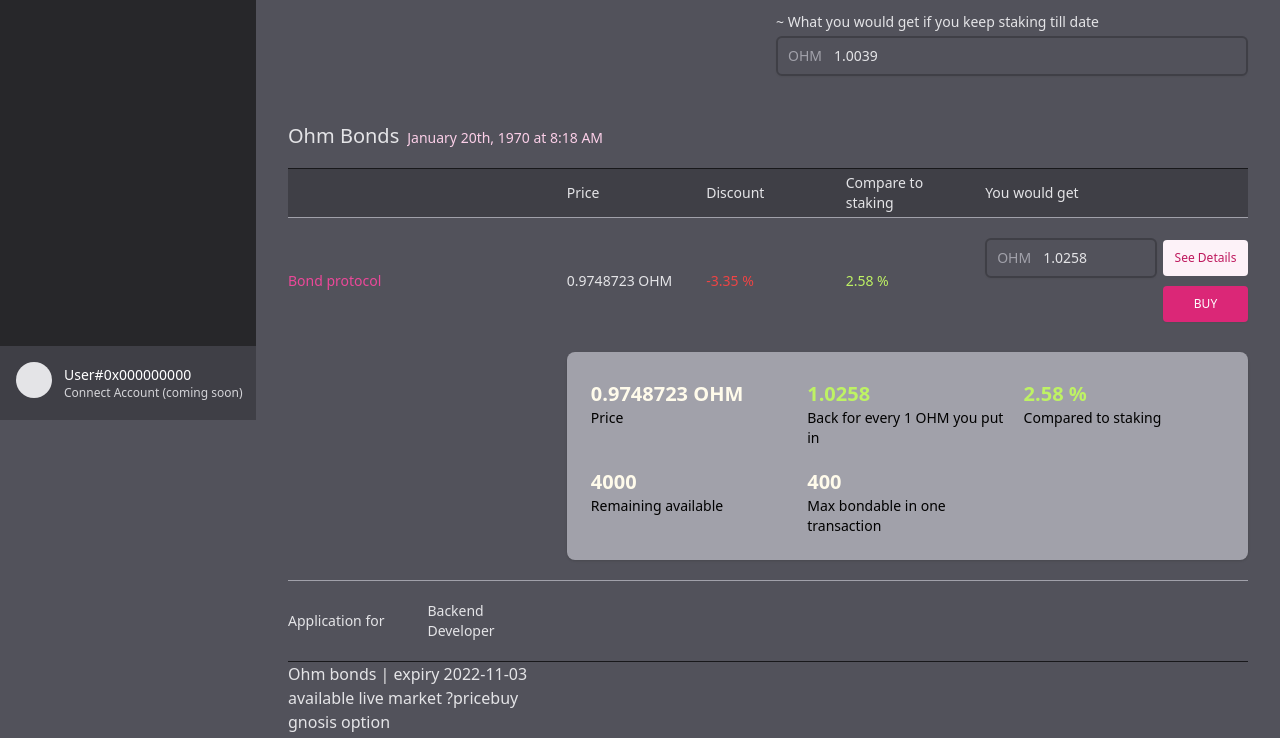
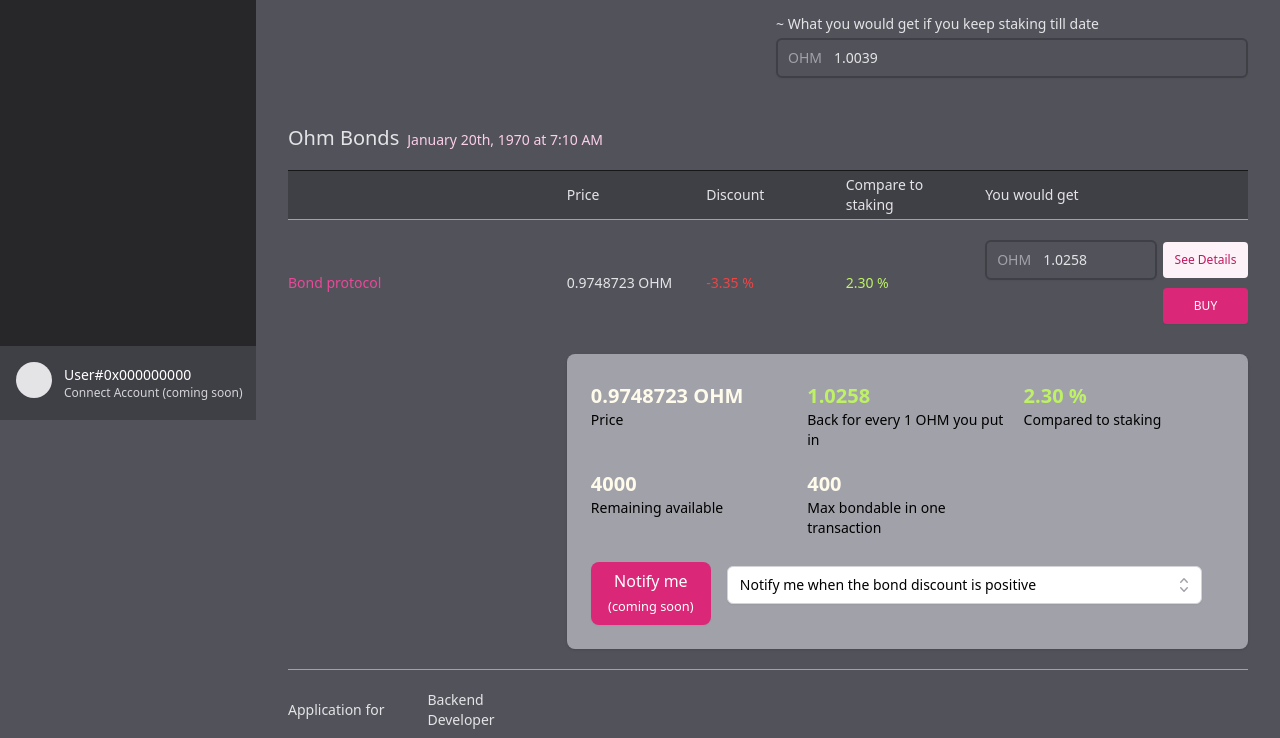
Before and after one commit to laurianek/ohmie-dashboard, a React (Vite) app: page / in a window 1280 px wide. Shown: the part 380-1118 px from the top of the page. Built offline with nearby package versions, Linux system fonts and the light colour scheme.

Commit message:
wip styling + basic functionality; main body content getting there

```diff
--- a/package.json
+++ b/package.json
@@ -23,6 +23,7 @@
     "postcss": "^8.4.18",
     "prettier": "^2.7.1",
     "tailwindcss": "^3.1.8",
+    "@tailwindcss/forms": "^0.5.3",
     "vite": "^3.1.0"
   },
   "prettier": {
--- a/src/assets/sample-data.js
+++ b/src/assets/sample-data.js
@@ -6,7 +6,7 @@
       display_name: 'Ohm Bonds',
       total_num_holders: 6,
       total_supply: 1625,
-      expiry_timestamp: new Date(2022, 11, 20) / 1000,
+      expiry_timestamp: new Date(2022, 10, 3) / 1000,
       last_refresh: Date.now() / 1000 - 60 * 3,
       best_price: 1.45,
       currency: 'OHM',
@@ -55,7 +55,7 @@
       display_name: 'Ohm Bonds',
       total_num_holders: 6,
       total_supply: 1625,
-      expiry_timestamp: Date.now() + 1000,
+      expiry_timestamp: new Date(2022, 10, 4) / 1000,
       last_refresh: Date.now() - 1000,
       best_price: 0.9512029,
       currency: 'OHM',
@@ -65,7 +65,7 @@
       display_name: 'Ohm Bonds',
       total_num_holders: 6,
       total_supply: 1625,
-      expiry_timestamp: Date.now() + 1000,
+      expiry_timestamp: new Date(2022, 10, 12) / 1000,
       last_refresh: Date.now() - 1000,
       best_price: 0.539024,
       currency: 'OHM',
@@ -75,7 +75,7 @@
       display_name: 'Ohm Bonds',
       total_num_holders: 6,
       total_supply: 1625,
-      expiry_timestamp: Date.now() + 1000,
+      expiry_timestamp: new Date(2022, 10, 20) / 1000,
       last_refresh: Date.now() - 1000,
       best_price: 0.65,
       currency: 'OHM',
--- a/src/components/BondDisplay/BondDisplay.jsx
+++ b/src/components/BondDisplay/BondDisplay.jsx
@@ -1,4 +1,4 @@
-import React from 'react';
+import React, { useState } from 'react';
 import { format } from 'date-fns';
 import {
   classNames,
@@ -7,18 +7,22 @@
   getIntervalFromNow,
 } from '../../util';
 import data from '../../assets/sample-data.js';
+import notificationOptions from './NotificationOptions.js';
 
 import { PrimaryButton, SecondaryButton } from '../Buttons.jsx';
 import Header from './Header.jsx';
 import Row, { HeaderRow } from './Row.jsx';
 import Cell from './Cell.jsx';
 import { FakeInput } from './FakeInput.jsx';
+import NotifyDropDown from './NotifyDropDown.jsx';
 import { useStore } from '../../store.jsx';
 
 export default function BondDisplay() {
   const { userStack } = useStore();
   const currentBond = Object.values(data.bonds)[0];
   const market = currentBond.live_markets[0];
+  const [nOptions, setnOptions] = useState(notificationOptions[0].text);
+
   const dayDiff = getIntervalFromNow({
     timestamp: currentBond.expiry_timestamp,
   });
@@ -61,7 +65,7 @@
               label={'Comp. staking'}
               className={comparisonPerc < 0 ? 'text-red-500' : 'text-lime-300'}
             >
-              {comparisonPerc.toFixed('2')} %
+              {comparisonPerc.toFixed(2)} %
             </Cell>
             <Cell
               label={'You would get'}
@@ -100,6 +104,19 @@
                       </div>
                     )
                   )}
+                </div>
+                <div className="mt-6 flex w-full gap-4">
+                  <PrimaryButton size="md" className="min-w-[120px]">
+                    <div>
+                      Notify me <br />
+                      <small>(coming soon)</small>
+                    </div>
+                  </PrimaryButton>
+
+                  <NotifyDropDown
+                    value={nOptions}
+                    onChange={(v) => setnOptions(v)}
+                  />
                 </div>
               </div>
             </Cell>
--- /dev/null
+++ b/src/components/BondDisplay/NotificationOptions.js
@@ -0,0 +1,12 @@
+const notificationOptions = [
+  {
+    type: 'BOND_PRICE_GREEN',
+    text: 'Notify me when the bond discount is positive',
+  },
+  {
+    type: 'STAKE_COMP_GREEN',
+    text: 'Notify me when the bond price is better than staking',
+  },
+];
+
+export default notificationOptions;
--- /dev/null
+++ b/src/components/BondDisplay/NotifyDropDown.jsx
@@ -0,0 +1,68 @@
+import React from 'react';
+import { Combobox } from '@headlessui/react';
+import {
+  CheckIcon,
+  ChevronUpDownIcon,
+} from '@heroicons/react/20/solid/index.js';
+import notificationOptions from './NotificationOptions.js';
+import { classNames } from '../../util/index.js';
+
+export default function NotifyDropDown({ value, onChange }) {
+  return (
+    <Combobox as="div" value={value} className="w-3/4" onChange={onChange}>
+      <div className="relative mt-1">
+        <div
+          tabIndex={-1}
+          className="w-full rounded-md border border-lisbon-300 bg-white py-2 pl-3 pr-10 shadow-sm focus:border-paris-500 focus:outline-none focus:ring-1 focus:ring-paris-500 sm:text-sm"
+        >
+          {value}
+        </div>
+        <Combobox.Button className="absolute inset-y-0 right-0 flex items-center rounded-r-md px-2 focus:outline-none">
+          <ChevronUpDownIcon
+            className="h-5 w-5 text-lisbon-400"
+            aria-hidden="true"
+          />
+        </Combobox.Button>
+
+        <Combobox.Options className="absolute z-10 mt-1 max-h-60 w-full overflow-auto rounded-md bg-white py-1 text-base shadow-lg ring-1 ring-black ring-opacity-5 focus:outline-none sm:text-sm">
+          {notificationOptions.map(({ type, text }) => (
+            <Combobox.Option
+              key={type}
+              value={text}
+              className={({ active }) =>
+                classNames(
+                  'relative cursor-default select-none py-2 pl-3 pr-9',
+                  active ? 'bg-paris-600 text-white' : 'text-lisbon-900'
+                )
+              }
+            >
+              {({ active, selected }) => (
+                <>
+                  <span
+                    className={classNames(
+                      'block truncate',
+                      selected && 'font-semibold'
+                    )}
+                  >
+                    {text}
+                  </span>
+
+                  {selected && (
+                    <span
+                      className={classNames(
+                        'absolute inset-y-0 right-0 flex items-center pr-4',
+                        active ? 'text-white' : 'text-paris-600'
+                      )}
+                    >
+                      <CheckIcon className="h-5 w-5" aria-hidden="true" />
+                    </span>
+                  )}
+                </>
+              )}
+            </Combobox.Option>
+          ))}
+        </Combobox.Options>
+      </div>
+    </Combobox>
+  );
+}
--- a/src/components/Buttons.jsx
+++ b/src/components/Buttons.jsx
@@ -1,12 +1,17 @@
 import React from 'react';
 import { classNames } from '../util';
 
-export function PlainButton({ onClick, children, className = '' }) {
+export function PlainButton({ onClick, children, className = '', size }) {
   return (
     <button
       onClick={onClick}
       className={classNames(
-        'inline-flex text-center items-center rounded-md border px-3 py-2 text-sm font-medium leading-4 shadow-sm bg-transparent border-transparent text-paris-200 transition hover:border-paris-200 hover:text-paris-100 focus:outline-none focus:ring-2 focus:ring-paris-300 focus:border-paris-500',
+        'inline-flex text-center items-center border px-3 py-2 font-medium leading-4 shadow-sm bg-transparent border-transparent text-paris-200 transition hover:border-paris-200 hover:text-paris-100 focus:outline-none focus:ring-2 focus:ring-paris-300 focus:border-paris-500',
+        size === 'lg'
+          ? 'text-xl rounded-xl'
+          : size === 'md'
+          ? 'text-lg rounded-xl'
+          : 'text-sm rounded-md',
         className
       )}
     >
@@ -15,13 +20,18 @@
   );
 }
 
-export function PrimaryButton({ onClick, children, className = '' }) {
+export function PrimaryButton({ onClick, children, className = '', size }) {
   return (
     <button
       onClick={onClick}
       type="button"
       className={classNames(
-        'inline-flex justify-center text-center items-center rounded border border-transparent bg-paris-600 px-2.5 py-1.5 text-xs font-medium text-white shadow-sm hover:bg-paris-700 focus:outline-none focus:ring-2 focus:ring-paris-500 focus:ring-offset-2',
+        'inline-flex justify-center text-center items-center border border-transparent bg-paris-600 px-2.5 py-1.5 font-medium text-white shadow-sm hover:bg-paris-700 focus:outline-none focus:ring-2 focus:ring-paris-500 focus:ring-offset-2',
+        size === 'lg'
+          ? 'text-lg rounded-lg'
+          : size === 'md'
+          ? 'text-base rounded-lg'
+          : 'text-xs rounded',
         className
       )}
     >
@@ -30,13 +40,18 @@
   );
 }
 
-export function SecondaryButton({ onClick, children, className = '' }) {
+export function SecondaryButton({ onClick, children, className = '', size }) {
   return (
     <button
       onClick={onClick}
       type="button"
       className={classNames(
-        'inline-flex justify-center text-center items-center rounded border border-transparent bg-paris-50 px-2.5 py-1.5 text-xs font-medium text-paris-700 hover:bg-paris-200 focus:outline-none focus:ring-2 focus:ring-paris-500 focus:ring-offset-2',
+        'inline-flex justify-center text-center items-center border border-transparent bg-paris-50 px-2.5 py-1.5 font-medium text-paris-700 hover:bg-paris-200 focus:outline-none focus:ring-2 focus:ring-paris-500 focus:ring-offset-2',
+        size === 'lg'
+          ? 'text-lg rounded-lg'
+          : size === 'md'
+          ? 'text-base rounded-lg'
+          : 'text-xs rounded',
         className
       )}
     >
--- a/tailwind.config.cjs
+++ b/tailwind.config.cjs
@@ -1,5 +1,6 @@
 /** @type {import('tailwindcss').Config} */
 const colors = require('tailwindcss/colors');
+const forms = require('@tailwindcss/forms');
 
 module.exports = {
   content: ['./src/**/*.{js,jsx}', 'index.html'],
@@ -15,5 +16,7 @@
       }
     },
   },
-  plugins: [],
+  plugins: [
+    forms
+  ],
 }
```
Also changed, not shown: 1 other file (tests, documents, lock files or other folders).
